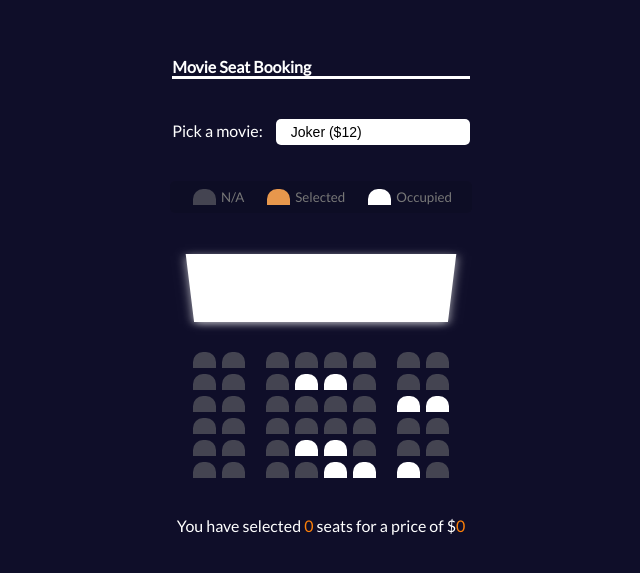
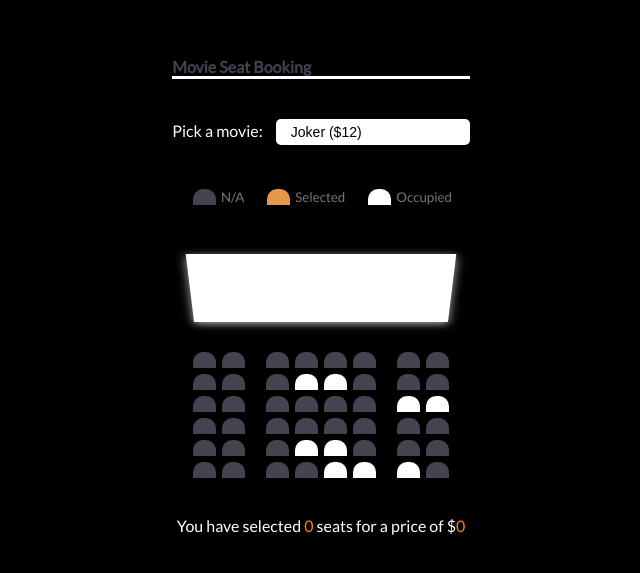
Before and after one commit to hemantsaini-7/Movie_Seat_App, a plain HTML site: page index.html in a window 1280 px wide. Shown: the part 117-690 px from the top of the page, without its empty margins (319-959 px from the left). Drawn offline with Linux system fonts and the light colour scheme.

Commit message:
Update style.css

```diff
--- a/style.css
+++ b/style.css
@@ -5,7 +5,7 @@
 }
 
 body {
-  background-color: #0f0e29;
+  background-color: #000;
   color: #fff;
   display: flex;
   flex-direction: column;
@@ -23,6 +23,7 @@ body {
   margin-bottom: 40px;
   font-size:16px;
   border-bottom:3px solid #fff;
+  color:#444451
 }
 
 .movie-container select {
```
